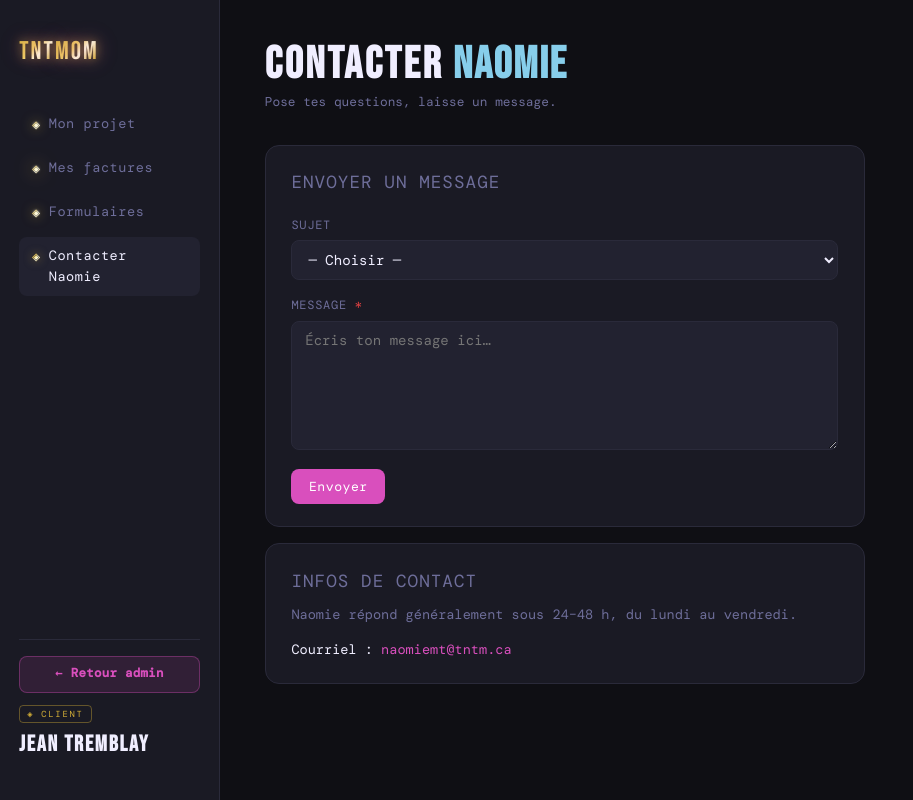
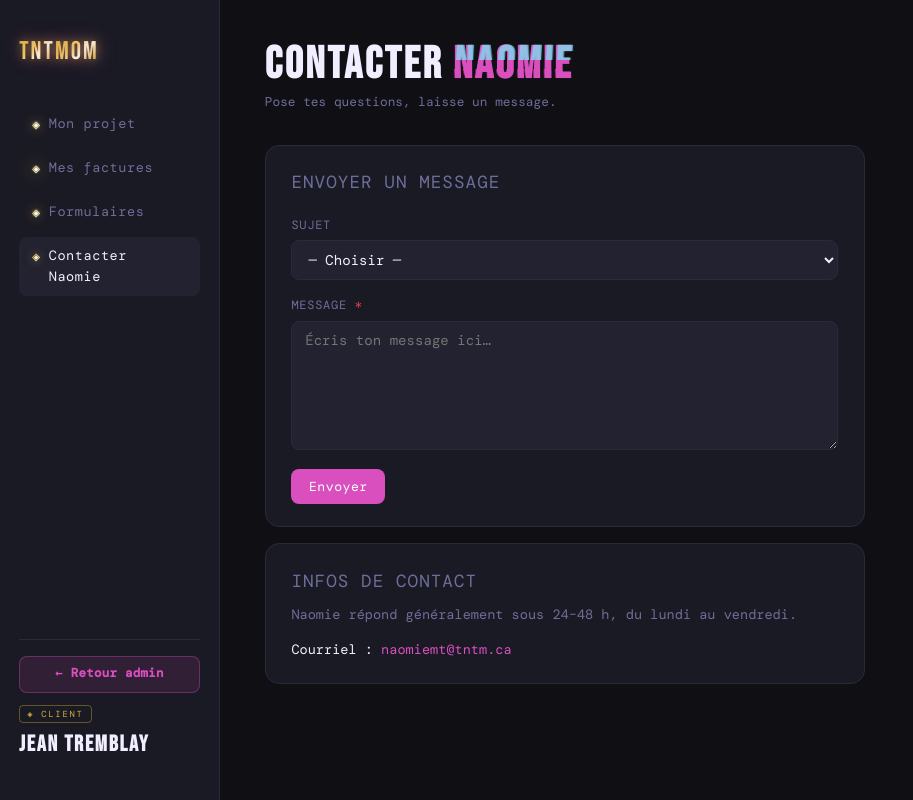
Before and after one commit to naomie6958/TNTMom-Business, a Flask app: page /portail/contact in a window 1280 px wide. Shown: the whole page, without its empty margins (0-913 px from the left). Run offline with Flask 3, Linux system fonts and the light colour scheme; the visitor is signed in with stand-in values (Sample User, id 1); data comes from the database, SQL or seed files in the repository; data that the repository does not hold is empty; some web fonts are replaced.

Commit message:
Portail — effet glitch sur titres de toutes les pages client
- CSS glitch déplacé dans style.css global (v42) : disponible partout
- Glitch appliqué : dashboard (Bonjour), factures, formulaires, contact (Naomie)
- tarifs_admin.html : bloc <style> glitch local retiré (doublon)

Co-Authored-By: Claude Sonnet 4.6 <noreply@anthropic.com>

```diff
--- a/ClientPortal/static/css/style.css
+++ b/ClientPortal/static/css/style.css
@@ -226,6 +226,43 @@ a:hover { color: var(--accent); }
 
 .page-title span { color: var(--accent); }
 .page-title .client-nom { color: #87CEEB; }
+
+/* ── Glitch titre (partagé portail + admin) ──────────────────────────────── */
+.glitch { position: relative; display: inline-block; }
+.glitch::before,
+.glitch::after {
+    content: attr(data-text);
+    position: absolute;
+    top: 0; left: 0;
+    width: 100%;
+    overflow: hidden;
+}
+.glitch::before {
+    color: #87CEEB;
+    clip-path: polygon(0 0, 100% 0, 100% 40%, 0 40%);
+    transform: translateX(-2px);
+    animation: glitch-top 3.5s infinite linear;
+}
+.glitch::after {
+    color: #d94fbd;
+    clip-path: polygon(0 60%, 100% 60%, 100% 100%, 0 100%);
+    transform: translateX(2px);
+    animation: glitch-bot 3.5s infinite linear;
+}
+@keyframes glitch-top {
+    0%, 88%  { transform: translateX(-2px); opacity: 1; }
+    89%      { transform: translateX(3px) skewX(-5deg); opacity: 0.8; }
+    90%      { transform: translateX(-3px); opacity: 0.6; }
+    91%      { transform: translateX(2px); opacity: 1; }
+    92%, 100%{ transform: translateX(-2px); opacity: 1; }
+}
+@keyframes glitch-bot {
+    0%, 88%  { transform: translateX(2px); opacity: 1; }
+    89%      { transform: translateX(-3px) skewX(5deg); opacity: 0.8; }
+    90%      { transform: translateX(3px); opacity: 0.6; }
+    91%      { transform: translateX(-2px); opacity: 1; }
+    92%, 100%{ transform: translateX(2px); opacity: 1; }
+}
 
 .page-sub {
     font-size: 0.8rem;
--- a/ClientPortal/templates/base.html
+++ b/ClientPortal/templates/base.html
@@ -5,7 +5,7 @@
     <meta name="viewport" content="width=device-width, initial-scale=1.0">
     {# block title : chaque template enfant peut personnaliser le titre de l'onglet #}
     <title>{% block title %}ClientPortal{% endblock %} — TNTMom</title>
-    <link rel="stylesheet" href="{{ url_for('static', filename='css/style.css') }}?v=41">
+    <link rel="stylesheet" href="{{ url_for('static', filename='css/style.css') }}?v=42">
     <link rel="icon" href="{{ url_for('static', filename='images/favicon.svg') }}" type="image/svg+xml">
     {# url_for('static', ...) génère le bon chemin peu importe où Flask est monté #}
     {% block head %}{% endblock %}
--- a/ClientPortal/templates/base_portail.html
+++ b/ClientPortal/templates/base_portail.html
@@ -4,7 +4,7 @@
     <meta charset="UTF-8">
     <meta name="viewport" content="width=device-width, initial-scale=1.0">
     <title>{% block title %}Mon projet{% endblock %} — TNTMom</title>
-    <link rel="stylesheet" href="{{ url_for('static', filename='css/style.css') }}?v=41">
+    <link rel="stylesheet" href="{{ url_for('static', filename='css/style.css') }}?v=42">
     <link rel="icon" href="{{ url_for('static', filename='images/favicon.svg') }}" type="image/svg+xml">
     {% block head %}{% endblock %}
 </head>
--- a/ClientPortal/templates/portail_contact.html
+++ b/ClientPortal/templates/portail_contact.html
@@ -5,7 +5,7 @@
 {% block content %}
 <div class="page-header">
     <div>
-        <h1 class="page-title">Contacter <span class="client-nom" style="font-size:inherit; display:inline-block; animation-delay:0.9s;">Naomie</span></h1>
+        <h1 class="page-title">Contacter <span class="glitch" data-text="Naomie">Naomie</span></h1>
         <div class="page-sub">Pose tes questions, laisse un message.</div>
     </div>
 </div>
--- a/ClientPortal/templates/portail_dashboard.html
+++ b/ClientPortal/templates/portail_dashboard.html
@@ -5,7 +5,7 @@
 {% block content %}
 <div class="page-header">
     <div>
-        <h1 class="page-title">Bonjour, <span class="client-nom">{{ client.nom }}</span> 👋</h1>
+        <h1 class="page-title"><span class="glitch" data-text="Bonjour">Bonjour</span>, <span class="client-nom">{{ client.nom }}</span> 👋</h1>
         <div class="page-sub">Voici l'avancement de ton projet.</div>
     </div>
 </div>
--- a/ClientPortal/templates/portail_factures.html
+++ b/ClientPortal/templates/portail_factures.html
@@ -5,7 +5,7 @@
 {% block content %}
 <div class="page-header">
     <div>
-        <h1 class="page-title">Mes <span class="client-nom" style="font-size:inherit; display:inline-block; animation-delay:0.5s;">factures</span></h1>
+        <h1 class="page-title">Mes <span class="glitch" data-text="factures">factures</span></h1>
         <div class="page-sub">Historique de tes factures et reçus.</div>
     </div>
 </div>
--- a/ClientPortal/templates/portail_formulaires.html
+++ b/ClientPortal/templates/portail_formulaires.html
@@ -5,7 +5,7 @@
 {% block content %}
 <div class="page-header">
     <div>
-        <h1 class="page-title"><span class="client-nom" style="font-size:inherit; display:inline-block; animation-delay:0.4s;">Formulaires</span></h1>
+        <h1 class="page-title"><span class="glitch" data-text="Formulaires">Formulaires</span></h1>
         <div class="page-sub">Questionnaires à remplir pour ton projet.</div>
     </div>
 </div>
```
Also changed, not shown: ClientPortal/templates/tarifs_admin.html (+0 -40 lines).
